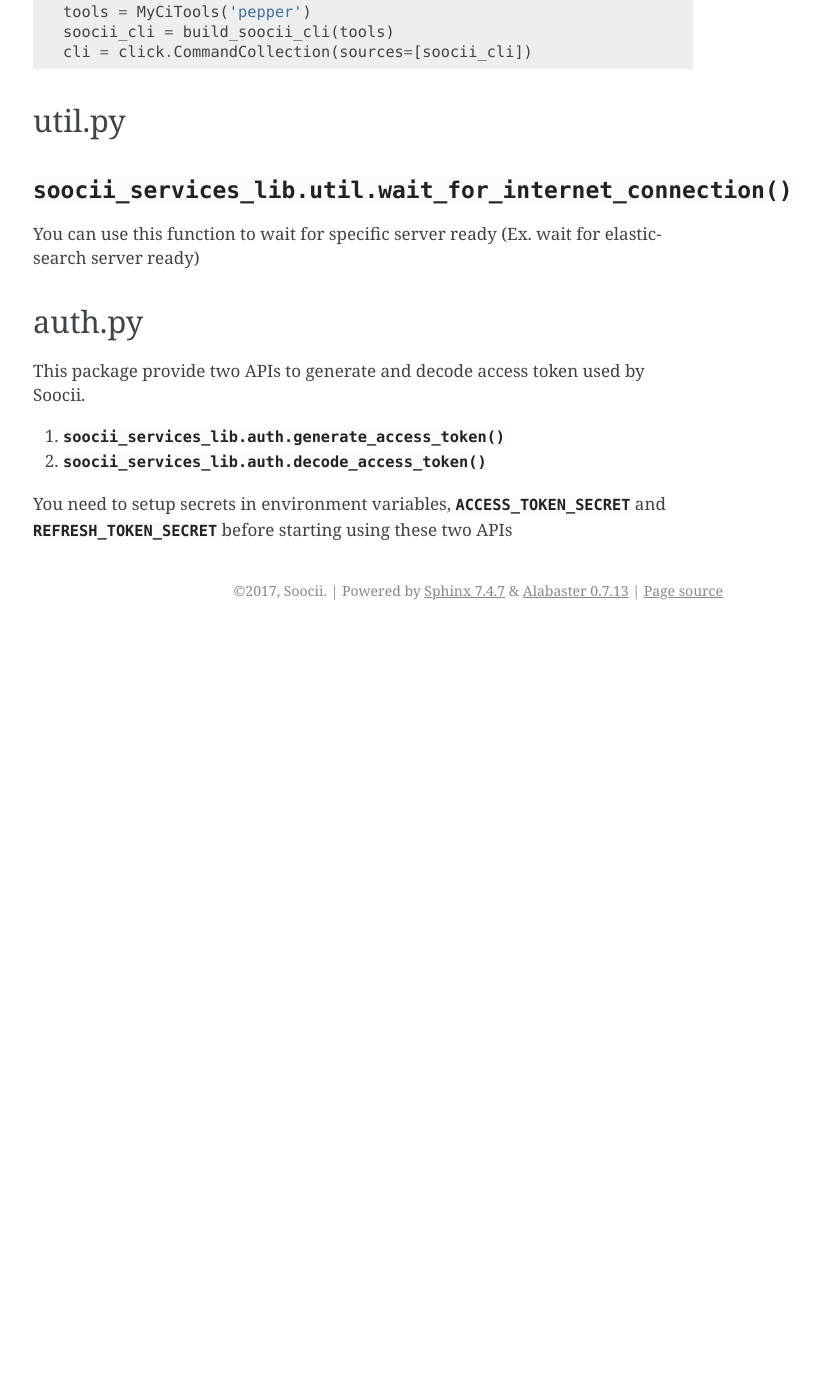
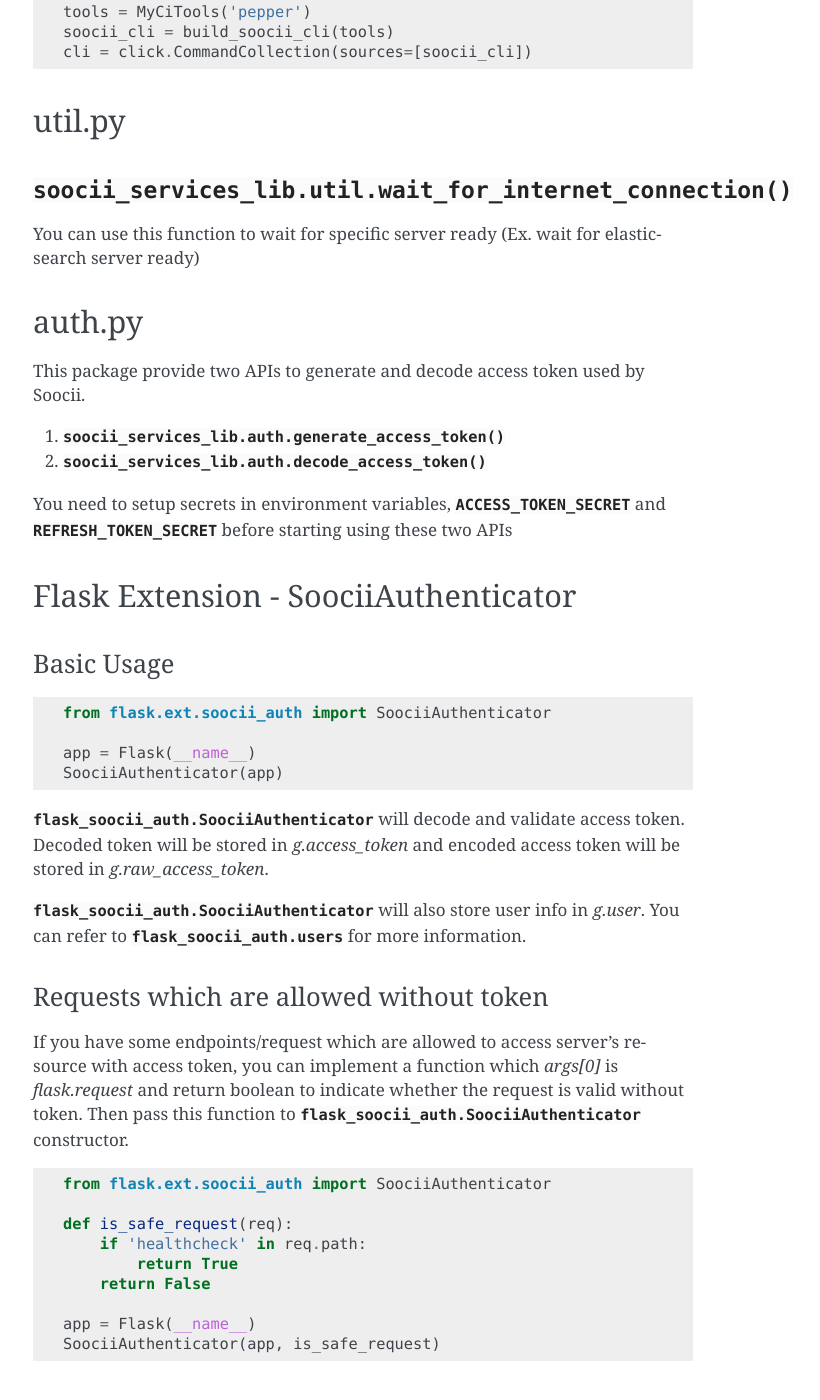
Before and after one commit to jonascheng/services-lib, a Sphinx documentation site: the page built from doc/quickstart.rst, in a window 1280 px wide and 1400 px high, scrolled down 1009 px. Shown: the whole window, without its empty margins (387-1207 px from the left). Built offline with Sphinx 7.4.7, drawn with Linux system fonts in a browser that asks for light colours; before the commit the page ends 1639 px from its top, so only the background shows below that; some of the changed text lies outside the part shown.

Commit message:
update doc

```diff
--- a/doc/conf.py
+++ b/doc/conf.py
@@ -19,7 +19,8 @@
 #
 import os
 import sys
-sys.path.insert(0, os.path.abspath('../soocii_services_lib'))
+sys.path.append(os.path.abspath('../soocii_services_lib'))
+sys.path.append(os.path.abspath('../flask_soocii_auth'))
 
 
 # -- General configuration ------------------------------------------------
--- a/doc/development.rst
+++ b/doc/development.rst
@@ -28,7 +28,7 @@ Make Sphinx document
 
     $ pip install -e .[doc]
     $ cd doc
-    $ sphinx-apidoc -o . ../ ../tests ../setup.py
+    $ sphinx-apidoc -f -o . ../ ../tests ../setup.py
     $ make html
 
 Then you can review document in :file:`doc/_build/html/index.html`
--- a/doc/flask_soocii_auth.rst
+++ b/doc/flask_soocii_auth.rst
@@ -4,10 +4,10 @@ flask\_soocii\_auth package
 Submodules
 ----------
 
-flask\_soocii\_auth\.flask\_soocii\_auth module
------------------------------------------------
+flask\_soocii\_auth\.users module
+---------------------------------
 
-.. automodule:: flask_soocii_auth.flask_soocii_auth
+.. automodule:: flask_soocii_auth.users
     :members:
     :undoc-members:
     :show-inheritance:
--- a/doc/quickstart.rst
+++ b/doc/quickstart.rst
@@ -57,3 +57,37 @@ This package provide two APIs to generate and decode access token used by Soocii
 
 You need to setup secrets in environment variables, :envvar:`ACCESS_TOKEN_SECRET` and :envvar:`REFRESH_TOKEN_SECRET`
 before starting using these two APIs
+
+Flask Extension - SoociiAuthenticator
+-------------------------------------
+Basic Usage
+^^^^^^^^^^^
+::
+
+    from flask.ext.soocii_auth import SoociiAuthenticator
+
+    app = Flask(__name__)
+    SoociiAuthenticator(app)
+
+:py:mod:`flask_soocii_auth.SoociiAuthenticator` will decode and validate access token.
+Decoded token will be stored in `g.access_token` and encoded access token will be stored in `g.raw_access_token`.
+
+:py:mod:`flask_soocii_auth.SoociiAuthenticator` will also store user info in `g.user`.
+You can refer to :py:mod:`flask_soocii_auth.users` for more information.
+
+Requests which are allowed without token
+^^^^^^^^^^^^^^^^^^^^^^^^^^^^^^^^^^^^^^^^
+If you have some endpoints/request which are allowed to access server's resource with access token, you can implement a
+function which `args[0]` is `flask.request` and return boolean to indicate whether the request is valid without token.
+Then pass this function to :py:class:`flask_soocii_auth.SoociiAuthenticator` constructor.
+::
+
+    from flask.ext.soocii_auth import SoociiAuthenticator
+
+    def is_safe_request(req):
+        if 'healthcheck' in req.path:
+            return True
+        return False
+
+    app = Flask(__name__)
+    SoociiAuthenticator(app, is_safe_request)
--- a/flask_soocii_auth/__init__.py
+++ b/flask_soocii_auth/__init__.py
@@ -9,6 +9,8 @@ from flask import g, request, current_app, abort, jsonify, make_response
 from flask_soocii_auth import users
 from soocii_services_lib import auth
 
+__all__ = ('SoociiAuthenticator',)
+
 
 class SoociiAuthenticator:
     """ Access token authenticator for Soocii
@@ -18,6 +20,7 @@ class SoociiAuthenticator:
     This Authenticator will also store user info in `g.user`.
     You can refer to `flask_soocii_auth.users` for more information.
     """
+
     def __init__(self, app, is_safe_request_func=None):
         """Construct a Soocii Authenticator
 
@@ -102,6 +105,3 @@ class SoociiAuthenticator:
             return
 
         g.user = users.User()
-
-
-__all__ = (SoociiAuthenticator,)
```
